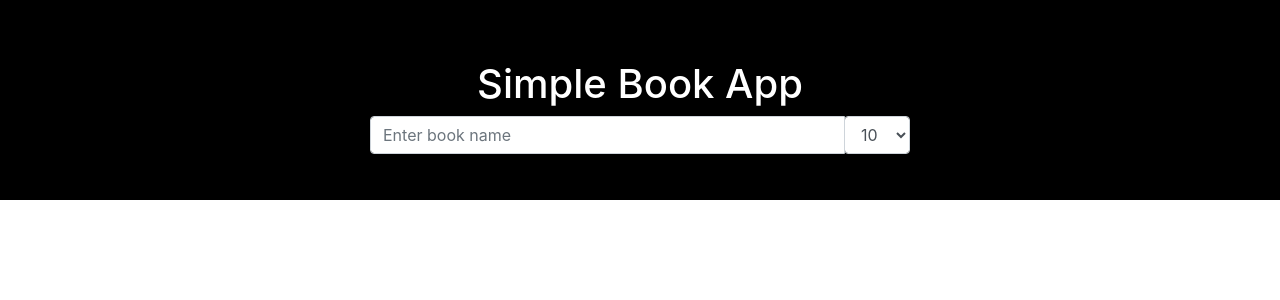
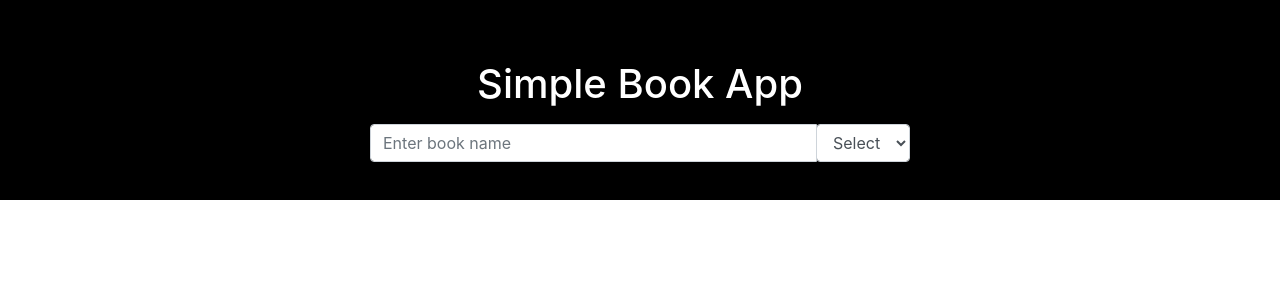
Before and after one commit to nijatmursali/book-app-react, a React (Create React App) app: page / in a window 1280 px wide. Shown: the top 300 px of the page. Built offline with nearby package versions, Linux system fonts and the light colour scheme.

Commit message:
again more fixes

```diff
--- a/package.json
+++ b/package.json
@@ -9,6 +9,7 @@
     "axios": "^0.20.0",
     "bootstrap": "^4.5.2",
     "jquery": "^3.5.1",
+    "node-sass": "^4.14.1",
     "react": "^16.13.1",
     "react-bootstrap": "^1.3.0",
     "react-dom": "^16.13.1",
--- a/src/App.jsx
+++ b/src/App.jsx
@@ -1,7 +1,6 @@
 import React, { useState, useEffect } from "react";
 import "bootstrap/dist/css/bootstrap.min.css";
-import "./App.css";
-import $ from "jquery";
+import "./scss/main.scss";
 import axios from "axios";
 import {
   Container,
@@ -68,7 +67,7 @@ function App() {
           <Row>
             <Col></Col>
             <Col className="col-6 text-center">
-              <h1 className="app">Simple Book App</h1>
+              <h1 className="app pb-2">Simple Book App</h1>
 
               <InputGroup className="mb-3">
                 <FormControl
@@ -84,10 +83,9 @@ function App() {
                     name="pagNumber"
                     onChange={(e) => handleInputChange(e.target.value)}
                   >
+                    <option>Select</option>
                     <option value="5">5</option>
-                    <option selected value="10">
-                      10
-                    </option>
+                    <option value="10">10</option>
                     <option value="15">15</option>
                     <option value="20">20</option>
                   </select>
--- a/src/Components/Books.jsx
+++ b/src/Components/Books.jsx
@@ -1,14 +1,13 @@
 import React, { useState } from "react";
-import ReactDom from "react-dom";
-import Popup from "react-popup";
-import { Popover, OverlayTrigger, Button, Card, Modal } from "react-bootstrap";
+import { Button, Card, Modal } from "react-bootstrap";
+import "../scss/main.scss";
+
 const Books = ({ posts }) => {
   const [show, setShow] = useState(false);
 
   const handleClose = () => setShow(false);
   const handleShow = () => setShow(true);
   function sayHello(name) {
-    //alert(`hello, ${name}`);
     setShow(name);
   }
 
@@ -39,13 +38,14 @@ const Books = ({ posts }) => {
   return (
     <>
       {posts.map((post) => (
+        <div className="mt-4 container">
           <div
             key={post.id}
             className="card mb-3"
-          style={{ maxWidth: 1200, maxHeight: 200 }}
+            style={{ maxWidth: 1200, maxHeight: 250 }}
           >
             <div className="row">
-            <div className="col-md-4">
+              <div className="col-md-4 col-sm-12 mb-4">
                 <img
                   className="card-img"
                   src={
@@ -56,7 +56,7 @@ const Books = ({ posts }) => {
                   style={{ maxHeight: 200 }}
                 />
               </div>
-            <div className="col-md-8">
+              <div className="col-md-8 col-sm-12">
                 <div className="card-body">
                   <h4 className="card-title">
                     {truncateTitle(post.volumeInfo.title)}
@@ -85,10 +85,11 @@ const Books = ({ posts }) => {
                     <p>{post.volumeInfo.description}</p>
                   </Modal.Body>
                   <Modal.Footer>
-                  <Button variant="secondary" onClick={handleClose}>
+                    <Button variant="danger" onClick={handleClose}>
                       Close
                     </Button>
                     <a
+                      className="btn btn-primary"
                       href={post.volumeInfo.infoLink}
                       variant="secondary"
                       target="_blank"
@@ -98,7 +99,7 @@ const Books = ({ posts }) => {
                   </Modal.Footer>
                 </Modal>
               </div>
-            <div></div>
+            </div>
           </div>
         </div>
       ))}
--- a/src/App.css
+++ b/src/scss/main.scss
@@ -1,3 +1,5 @@
+@import "../../node_modules/bootstrap/scss/bootstrap.scss";
+
 .simple-app {
     background-color: black;
     height: 200px;
```
Also changed, not shown: 1 other file (tests, documents, lock files or other folders). Lines whose indentation alone changed are shown as unchanged.
